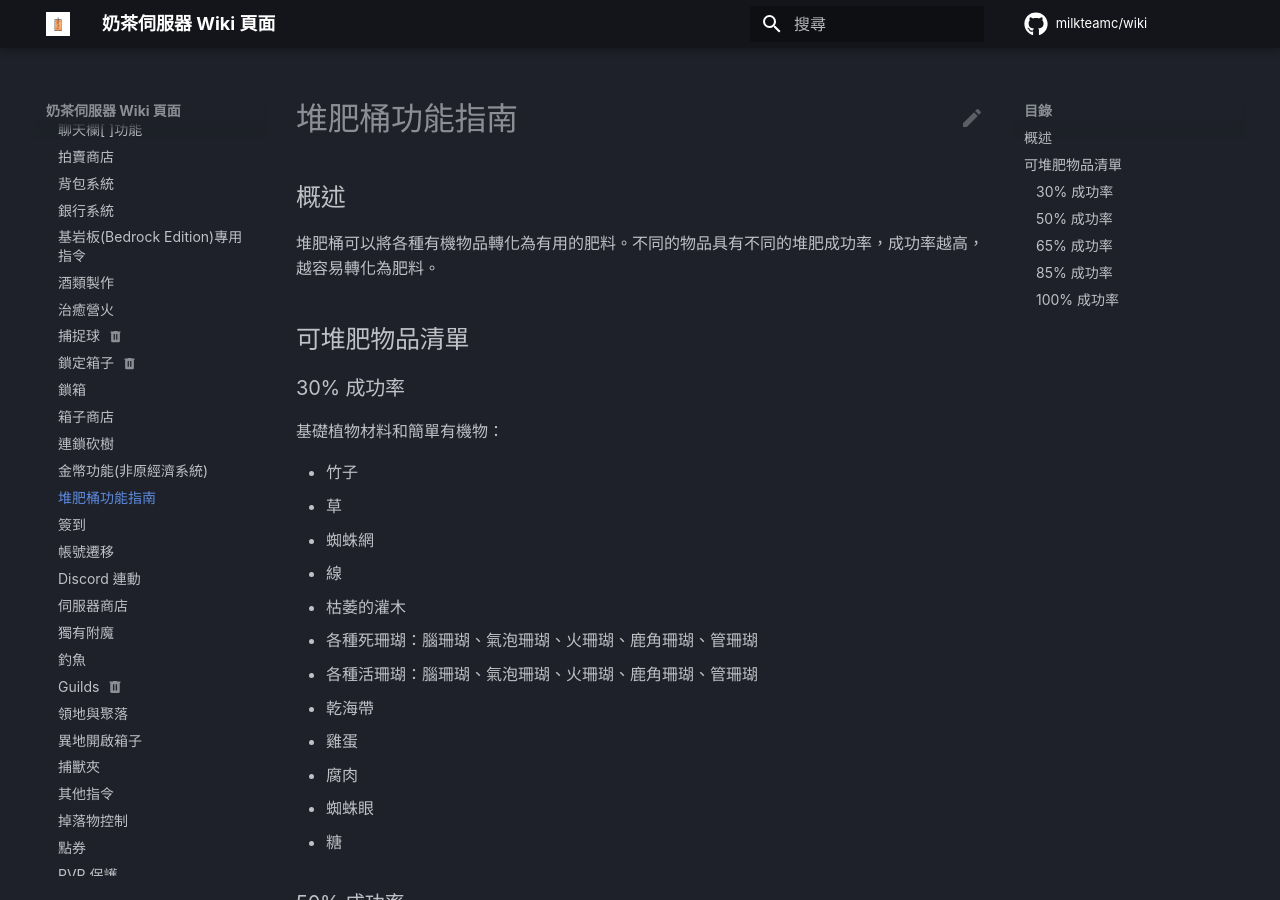
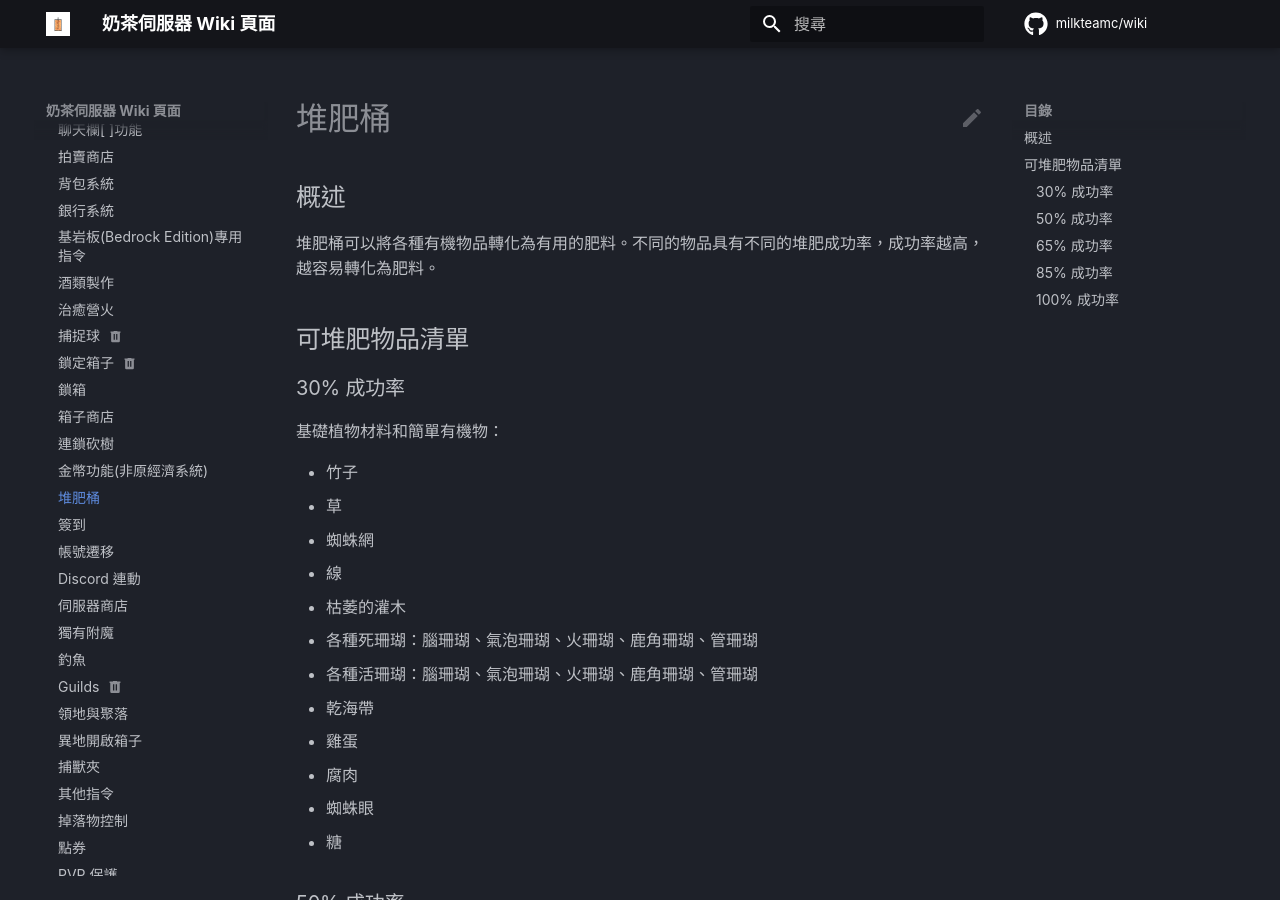
Before and after one commit to milkteamc/wiki, an MkDocs documentation site: the page built from docs/功能清單/composter.md, in a window 1280 px wide and 900 px high. Built offline with MkDocs 1.6.1 and Material for MkDocs 9.7.7, drawn with Linux system fonts in a browser that asks for light colours; some web fonts are replaced; plug-ins that fetch from the network failed and are left out; comment, search, counter and statistics services are not loaded.

Commit message:
update title

```diff
--- a/docs/功能清單/composter.md
+++ b/docs/功能清單/composter.md
@@ -1,4 +1,4 @@
-# 堆肥桶功能指南
+# 堆肥桶
 
 ## 概述
 
```
